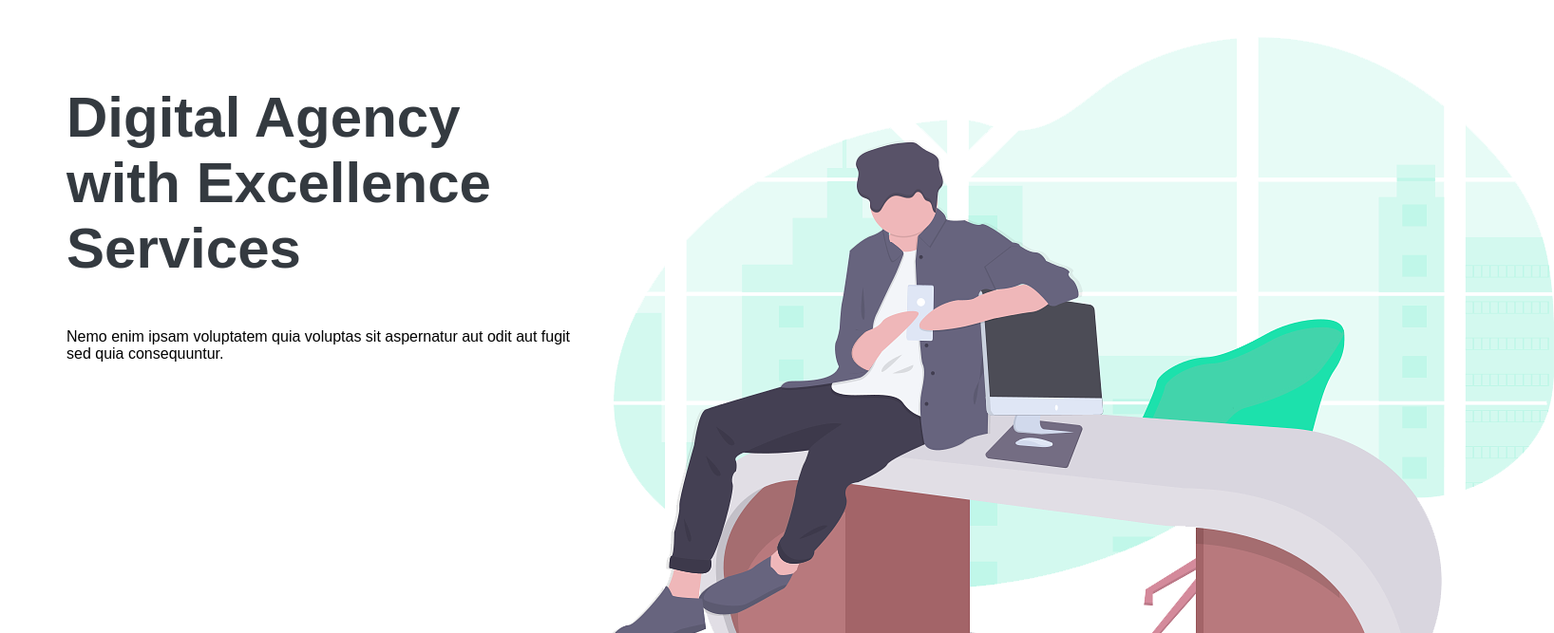
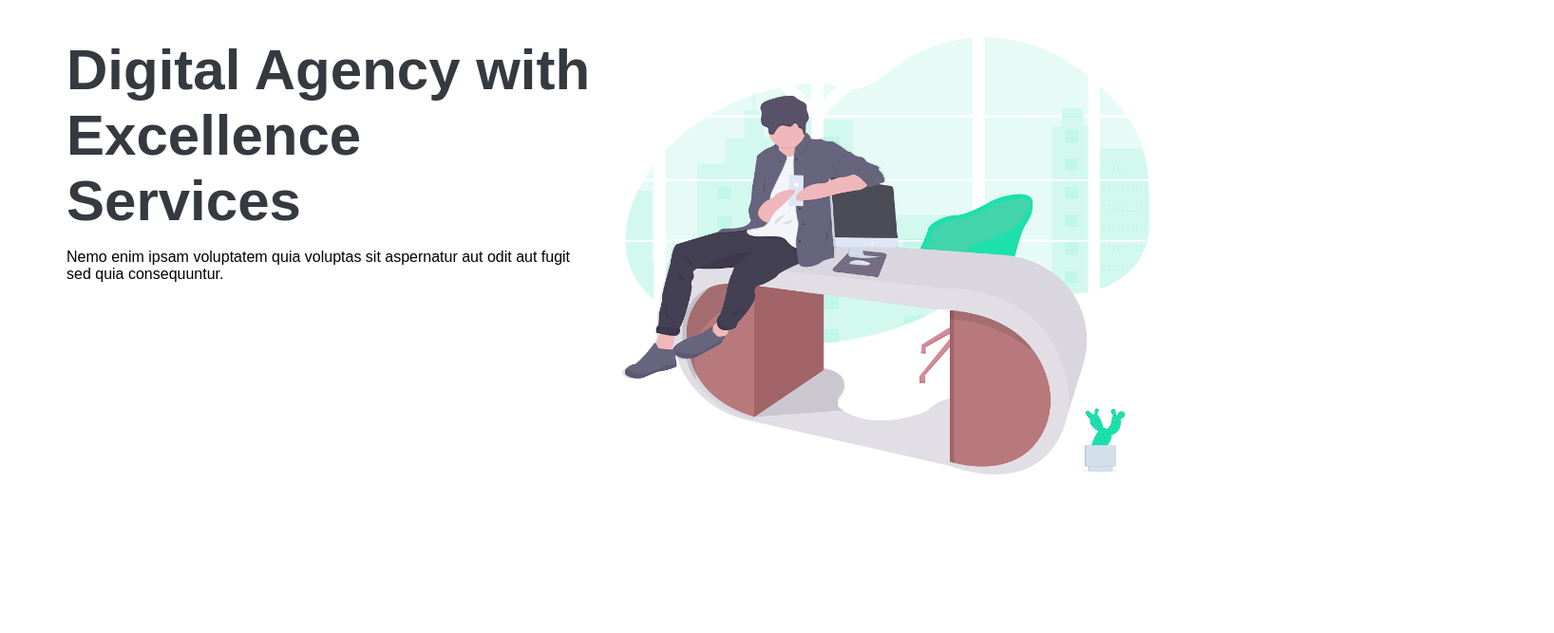
Before and after one commit to ruta-is-coding/landing-page-projektas, a plain HTML site: page index.html in a window 1280 px wide. Shown: the part 61-728 px from the top of the page at 95% size, 1636 px wide, since content can reach past the window. Drawn offline with Linux system fonts and the light colour scheme; a web font is replaced by a local one.

Commit message:
Adde img max-width

```diff
--- a/style.css
+++ b/style.css
@@ -43,11 +43,12 @@ nav ul a:hover {
 main {
   padding-top: 100px;
 }
+.home .col-6 img {
+  max-width: 100%;
+}
 .home h1 {
   color: #343a40;
   font-size: 60px;
   font-weight: 700;
+  margin: 0;
 }
-.home img {
-  width: 996px;
-}
```
Also changed, not shown: index.html (+3 -0 lines).
